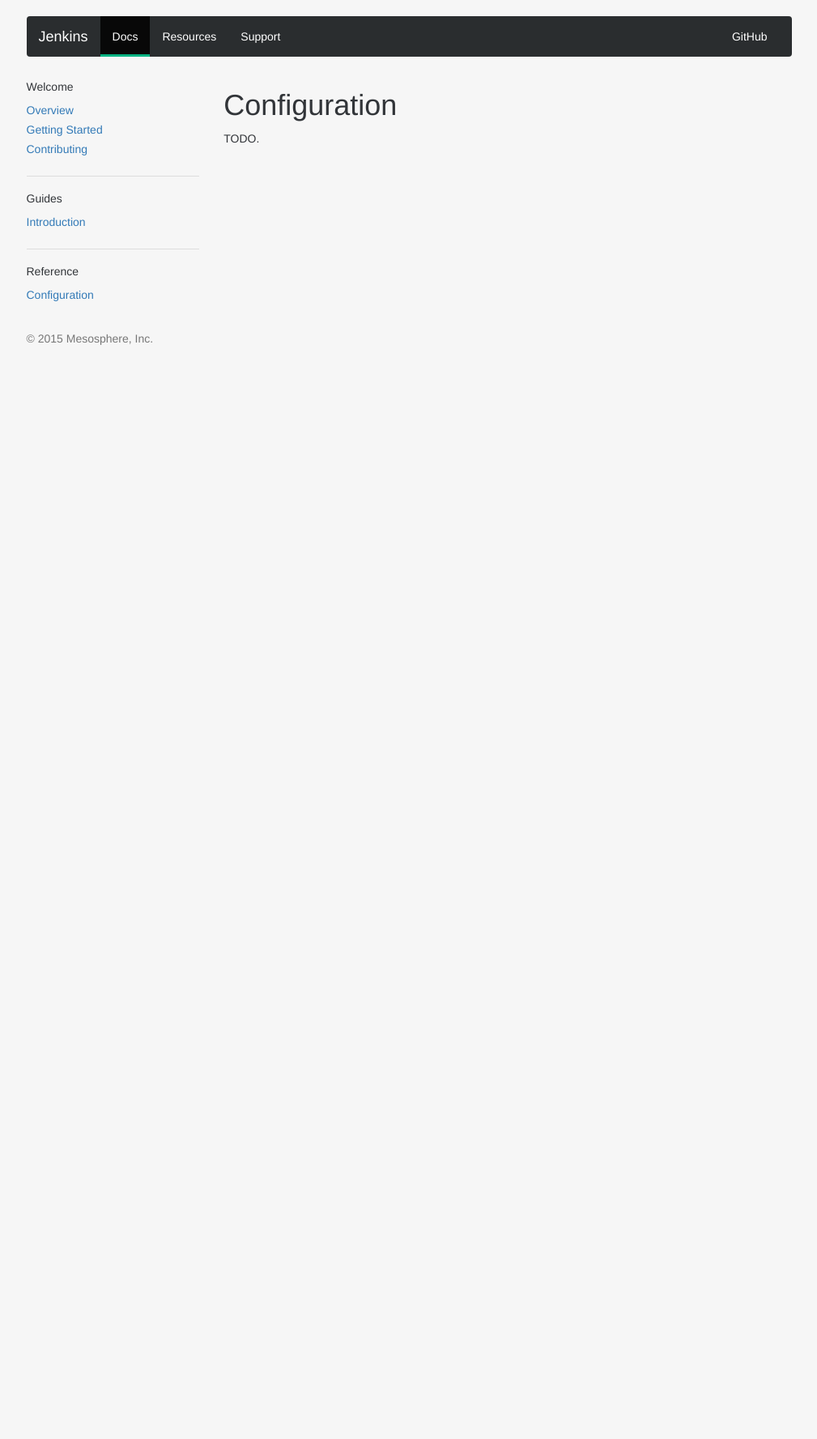
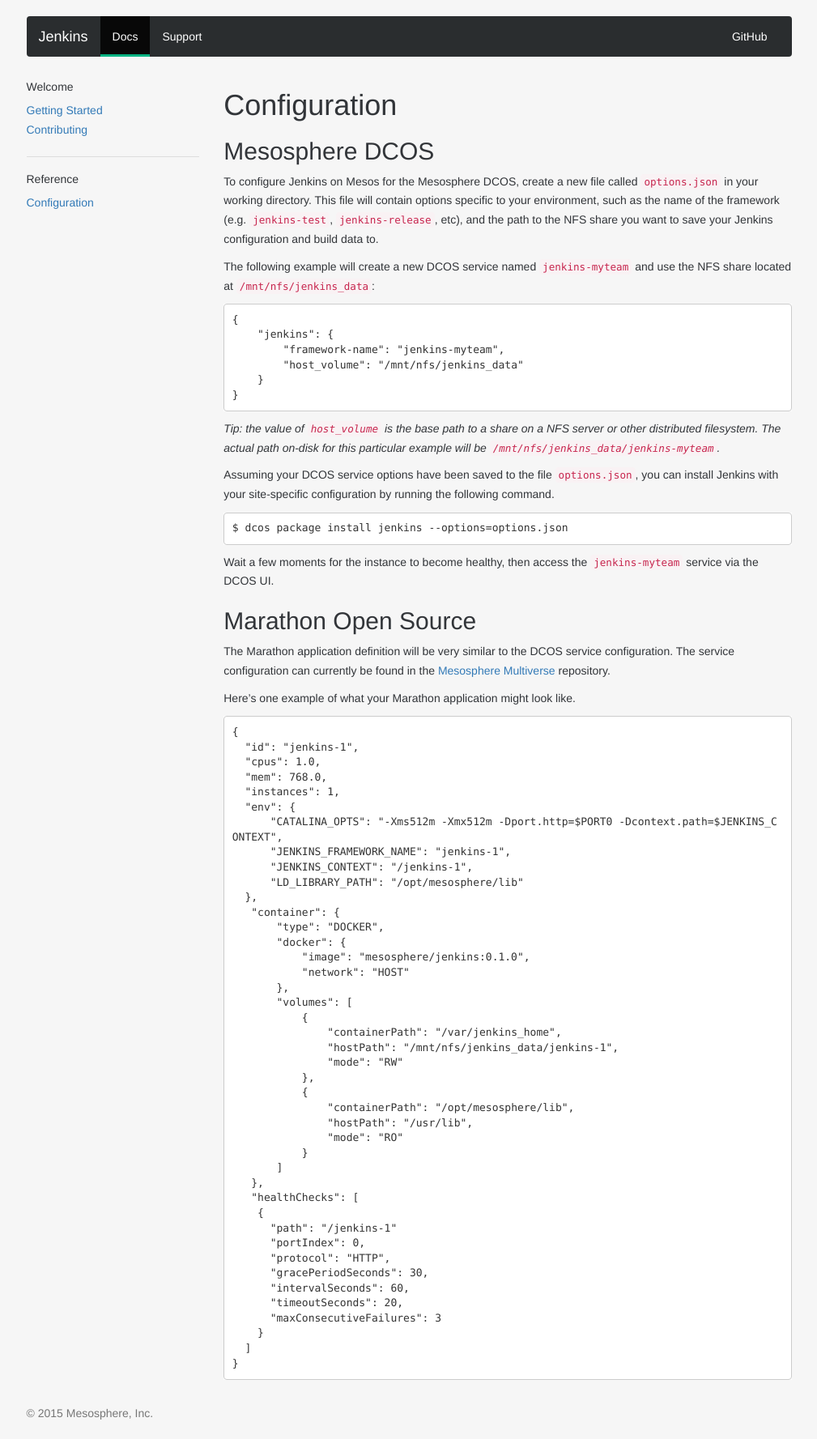
Before and after one commit to mesosphere/dcos-jenkins-service, a Jekyll site: the page built from docs/docs/configuration.md, in a window 1280 px wide. Shown: the whole page at 81% size, without its empty margins (135-1144 px from the left). Built offline with Jekyll 4.4.1, drawn with Linux system fonts in a browser that asks for light colours; nearby versions of some CDN libraries; some web fonts are replaced; Markdown is read by kramdown in place of the engine named in the settings; before the commit the page ends 900 px from its top, so only the background shows below that.

Commit message:
document jenkins on mesos
Former-commit-id: 076674431189fe411277ee80c82f10f6efb4a9db

````diff
--- a/docs/_layouts/default.html
+++ b/docs/_layouts/default.html
@@ -37,15 +37,12 @@
                   <li {% if page.tab == "docs" %}class="active"{% endif %}>
                     <a href="{{ site.baseurl }}/docs/">Docs</a>
                   </li>
-                  <li {% if page.tab == "resources" %}class="active"{% endif %}>
-                    <a href="{{ site.baseurl }}/resources.html">Resources</a>
-                  </li>
                   <li {% if page.tab == "support" %}class="active"{% endif %}>
                     <a href="{{ site.baseurl }}/support.html">Support</a>
                   </li>
                 </ul>
                 <ul class="nav navbar-nav navbar-right">
-                  <li><a href="https://github.com/mesosphere/jenkins-on-mesos">GitHub</a></li>
+                  <li><a href="https://github.com/mesosphere/jenkins-mesos">GitHub</a></li>
                 </ul>
               </div>
             </div>
--- a/docs/_layouts/docs.html
+++ b/docs/_layouts/docs.html
@@ -8,26 +8,12 @@
     <ul class="list-unstyled">
       <li>
         <a href="{{ site.baseurl }}/docs/">
-          Overview
-        </a>
-      </li>
-      <li>
-        <a href="{{ site.baseurl }}/docs/getting-started.html">
           Getting Started
         </a>
       </li>
       <li>
         <a href="{{ site.baseurl }}/docs/contributing.html">
           Contributing
-        </a>
-      </li>
-    </ul>
-    <hr>
-    <h5>Guides</h5>
-    <ul class="list-unstyled">
-      <li>
-        <a href="{{ site.baseurl }}/docs/introduction.html">
-          Introduction
         </a>
       </li>
     </ul>
--- a/docs/docs/configuration.md
+++ b/docs/docs/configuration.md
@@ -4,4 +4,92 @@
 
 # Configuration
 
-TODO.
+## Mesosphere DCOS
+
+To configure Jenkins on Mesos for the Mesosphere DCOS, create a new file called
+`options.json` in your working directory. This file will contain options
+specific to your environment, such as the name of the framework (e.g.
+`jenkins-test`, `jenkins-release`, etc), and the path to the NFS share you want
+to save your Jenkins configuration and build data to.
+
+The following example will create a new DCOS service named `jenkins-myteam` and
+use the NFS share located at `/mnt/nfs/jenkins_data`:
+
+```
+{
+    "jenkins": {
+        "framework-name": "jenkins-myteam",
+        "host_volume": "/mnt/nfs/jenkins_data"
+    }
+}
+```
+
+*Tip: the value of `host_volume` is the base path to a share on a NFS server
+or other distributed filesystem. The actual path on-disk for this particular
+example will be `/mnt/nfs/jenkins_data/jenkins-myteam`.*
+
+Assuming your DCOS service options have been saved to the file `options.json`,
+you can install Jenkins with your site-specific configuration by running
+the following command.
+
+```
+$ dcos package install jenkins --options=options.json
+```
+
+Wait a few moments for the instance to become healthy, then access the
+`jenkins-myteam` service via the DCOS UI.
+
+## Marathon Open Source
+
+The Marathon application definition will be very similar to the DCOS service
+configuration. The service configuration can currently be found in the
+[Mesosphere Multiverse][mesosphere-multiverse] repository.
+
+Here's one example of what your Marathon application might look like.
+
+```
+{
+  "id": "jenkins-1",
+  "cpus": 1.0,
+  "mem": 768.0,
+  "instances": 1,
+  "env": {
+      "CATALINA_OPTS": "-Xms512m -Xmx512m -Dport.http=$PORT0 -Dcontext.path=$JENKINS_CONTEXT",
+      "JENKINS_FRAMEWORK_NAME": "jenkins-1",
+      "JENKINS_CONTEXT": "/jenkins-1",
+      "LD_LIBRARY_PATH": "/opt/mesosphere/lib"
+  },
+   "container": {
+       "type": "DOCKER",
+       "docker": {
+           "image": "mesosphere/jenkins:0.1.0",
+           "network": "HOST"
+       },
+       "volumes": [
+           {
+               "containerPath": "/var/jenkins_home",
+               "hostPath": "/mnt/nfs/jenkins_data/jenkins-1",
+               "mode": "RW"
+           },
+           {
+               "containerPath": "/opt/mesosphere/lib",
+               "hostPath": "/usr/lib",
+               "mode": "RO"
+           }
+       ]
+   },
+   "healthChecks": [
+    {
+      "path": "/jenkins-1"
+      "portIndex": 0,
+      "protocol": "HTTP",
+      "gracePeriodSeconds": 30,
+      "intervalSeconds": 60,
+      "timeoutSeconds": 20,
+      "maxConsecutiveFailures": 3
+    }
+  ]
+}
+```
+
+[mesosphere-multiverse]: https://github.com/mesosphere/multiverse
````
Also changed, not shown: docs/docs/contributing.md (+37 -10 lines), docs/docs/getting-started.md (deleted, +0 -27 lines), docs/docs/index.md (added, +78 -0 lines), docs/docs/introduction.md (deleted, +0 -7 lines), docs/index.md (+44 -3 lines), docs/resources.md (deleted, +0 -9 lines), docs/support.md (+9 -1 lines).
